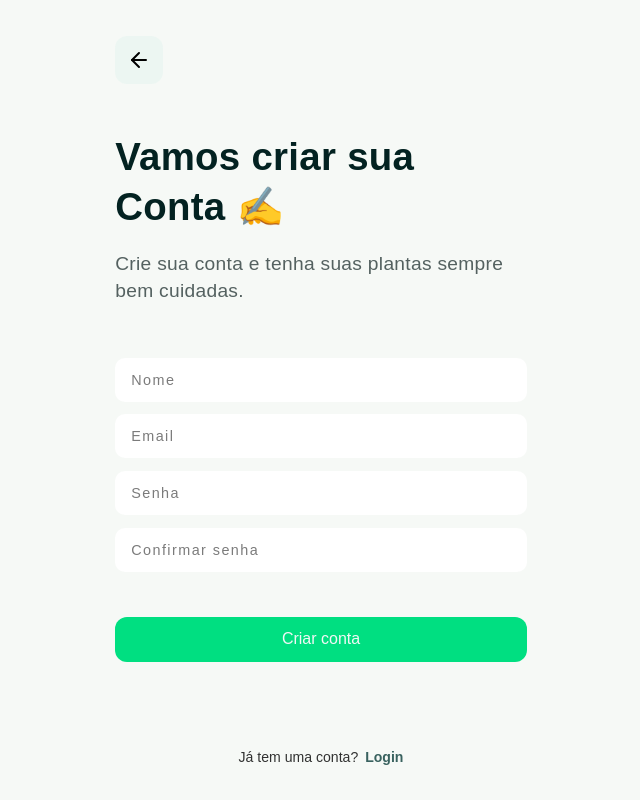
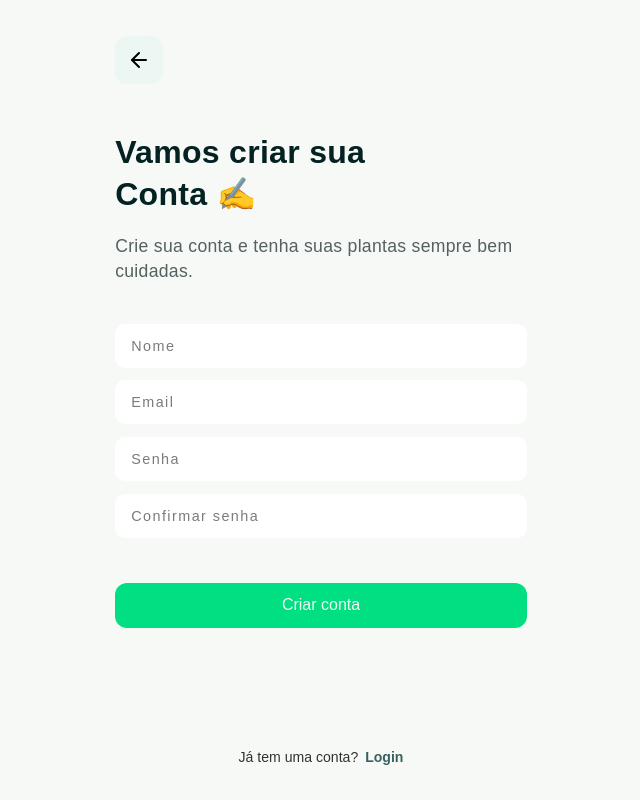
Before and after one commit to plant-ai-app/plant-ai-frontend, a React (Vite) app: page /register in a window 1280 px wide. Shown: the whole page, without its empty margins (319-959 px from the left). Built offline with nearby package versions, Linux system fonts and the light colour scheme; no server answers; a web font is replaced by a local one.

Commit message:
🎨 :style: Mudanças nos estilos do componente.

```diff
--- a/src/components/pages/register/Register.module.css
+++ b/src/components/pages/register/Register.module.css
@@ -10,11 +10,11 @@
     display: flex;
     flex-direction: column;
     gap: 1.2rem;
-    margin: 2rem 0 2.3rem 0;
+    margin: 2rem 0 1.5rem 0;
 }
 
 .register_container > .texts_header h1{
-    font-size: 2.4rem;
+    font-size: 2rem;
     line-height: 1.3;
     letter-spacing: .3px;
 }
@@ -22,7 +22,7 @@
     font-weight: 450;
     line-height: 1.4;
     letter-spacing: .3px;
-    font-size: 1.2rem;
+    font-size: 1.1rem;
     color: rgba(2, 20, 20, 0.664);
 }
 
```
